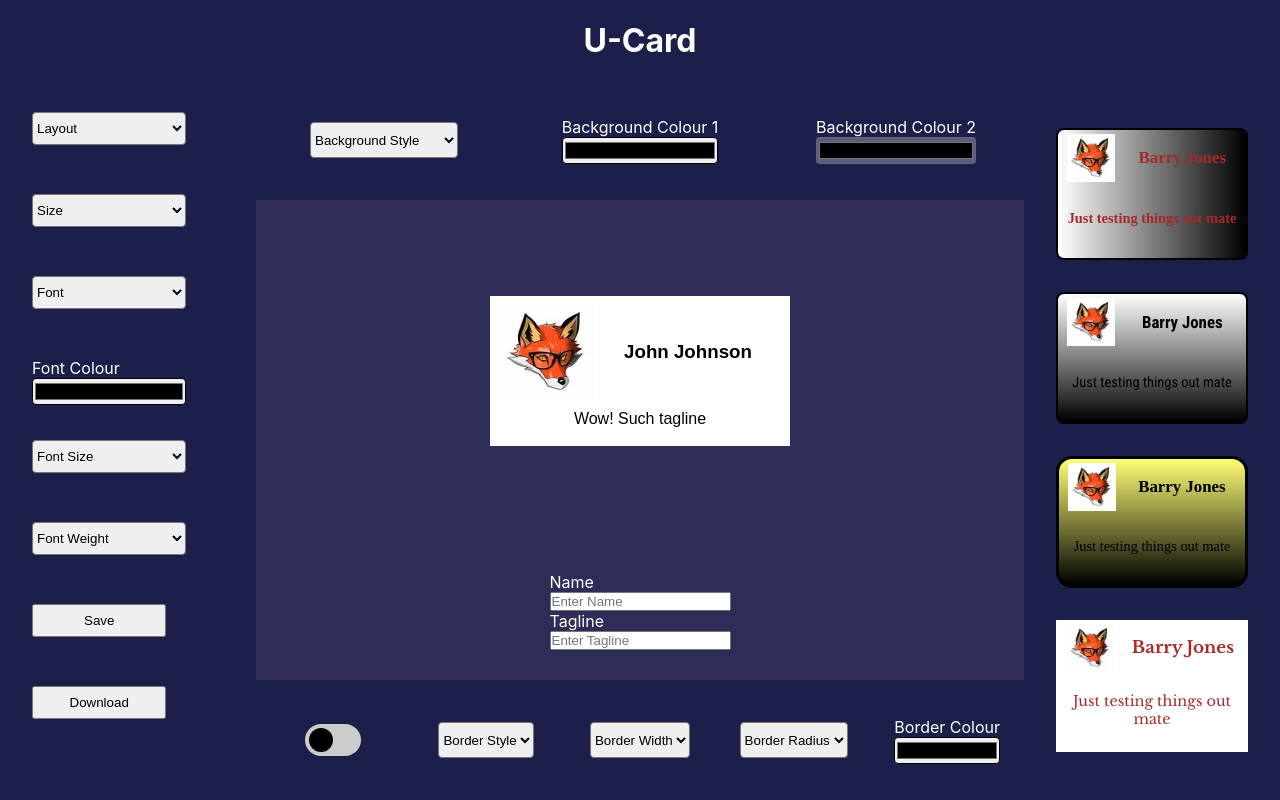
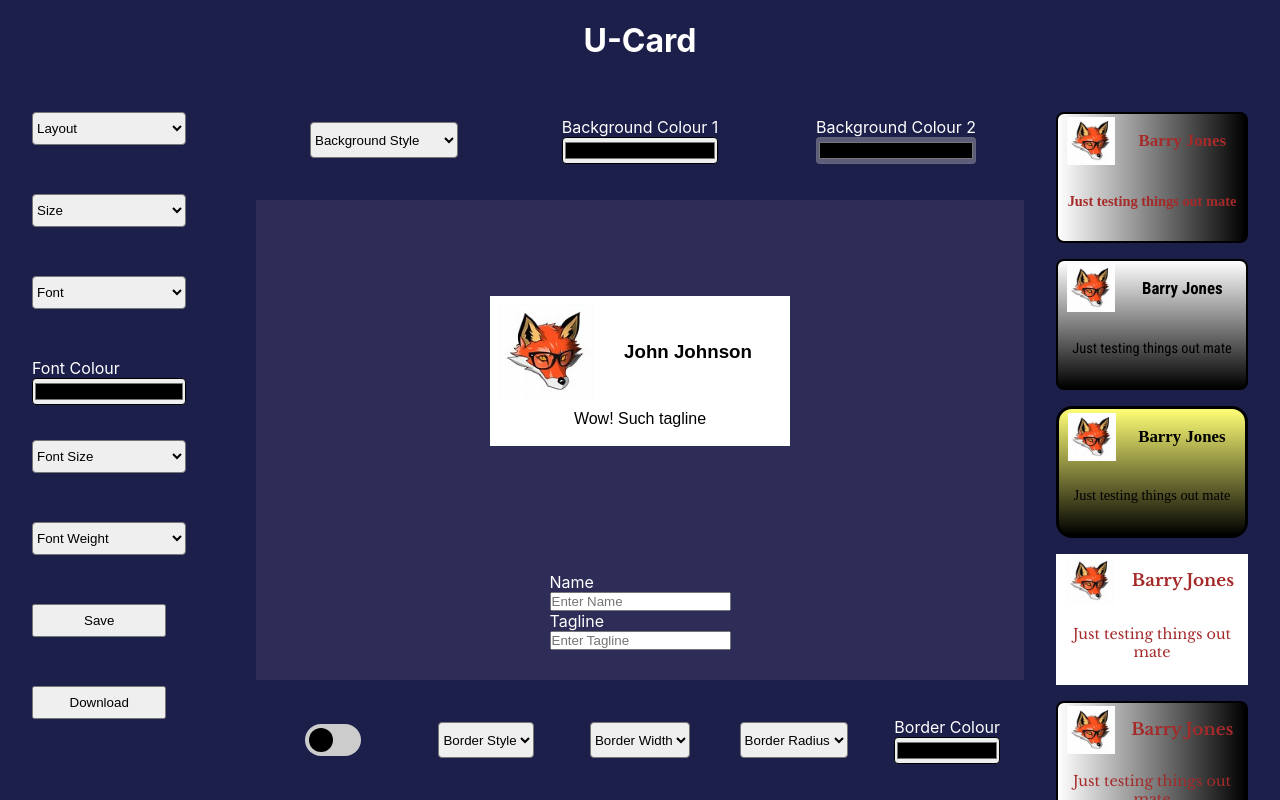
Before and after one commit to TomBirbeck/personal-card-designer, a React (Create React App) app: page / in a window 1280 px wide. Built offline with nearby package versions, Linux system fonts and the light colour scheme; a web font is replaced by a local one.

Commit message:
create handlesave function, currently stores in local storage, added scroll behavior on preview menu

```diff
--- a/src/components/LeftMenu/index.tsx
+++ b/src/components/LeftMenu/index.tsx
@@ -1,6 +1,7 @@
 import { ChangeEvent, useState, useContext } from 'react'
 import './LeftMenu.css'
 import cardDesignContext from '../../context';
+import { CardContext } from '../../types';
 
 const LeftMenu = () => {
 
@@ -33,6 +34,31 @@ const LeftMenu = () => {
     const handleTextAlign = (e: ChangeEvent<HTMLSelectElement>) => {
         setCardProperties({...cardProperties, font: e.target.value})
     }
+
+    const handleSave = (cardDesign : CardContext) => {
+        const cardStyles = {
+            backgroundStyle: cardDesign.backgroundStyle,
+            backgroundColorOne: cardDesign.backgroundColorOne,
+            backgroundColorTwo: cardDesign.backgroundColorTwo,
+            border: cardDesign.border,
+            borderStyle: cardDesign.borderStyle,
+            borderWidth: cardDesign.borderWidth,
+            borderColor: cardDesign.borderColor,
+            font: cardDesign.font,
+            fontColor: cardDesign.fontColor,
+            fontWeight: cardDesign.fontWeight,
+            fontSize: cardDesign.fontSize,
+        }
+        localStorage.setItem('cardStyles', JSON.stringify(cardStyles))
+
+    }
+
+    // const stored = localStorage.getItem('cardStyles')
+
+    // if (stored) {
+
+    //     console.log(JSON.parse(stored))
+    // }
 
     return (<div className="left-menu">
         <select
@@ -96,7 +122,7 @@ const LeftMenu = () => {
         Upload your photo
         <input style={{width: '5rem'}} type='file' accept='image/*'/>
         </label> */}
-        <button className='buttons'>Save</button>
+        <button className='buttons' onClick={()=> {handleSave(cardProperties)}}>Save</button>
         <button className='buttons'>Download</button>
     </div>
     )
--- a/src/components/RightMenu/RightMenu.css
+++ b/src/components/RightMenu/RightMenu.css
@@ -4,5 +4,13 @@
     padding: 2rem;
     display: flex;
     flex-direction: column;
-    justify-content: space-around;
+    gap: 1rem;
+    overflow-y: scroll;
+    -ms-overflow-style: none;  /* IE and Edge */
+    scrollbar-width: none;  /* Firefox */
 }
+
+/* Hide scrollbar for Chrome, Safari and Opera */
+.right-menu::-webkit-scrollbar {
+    display: none;
+  }
--- a/src/components/RightMenu/index.tsx
+++ b/src/components/RightMenu/index.tsx
@@ -2,6 +2,7 @@ import PreviewCard from '../PreviewCard'
 import './RightMenu.css'
 
 const people = [{
+    id: 1,
     backgroundStyle: 'gradLeft',
     backgroundColorOne: '#ffffff',
     backgroundColorTwo: '#000000',
@@ -16,6 +17,7 @@ const people = [{
     fontWeight: 700,
 },
 {
+    id: 2,
     backgroundStyle: 'gradTop',
     backgroundColorOne: '#ffffff',
     backgroundColorTwo: '#000000',
@@ -28,6 +30,7 @@ const people = [{
     fontSize: 22,
 },
 {
+    id: 3,
     backgroundStyle: 'gradTop',
     backgroundColorOne: '#ffff76',
     backgroundColorTwo: '#000000',
@@ -38,6 +41,7 @@ const people = [{
     borderColor: '#000000'
 },
 {
+    id: 4,
     backgroundStyle: 'solid',
     backgroundColorOne: '#ffffff',
     backgroundColorTwo: '#000000',
@@ -50,6 +54,34 @@ const people = [{
     // borderWidth: 2,
     // borderColor: '#000000'
 },
+{
+    id: 5,
+    backgroundStyle: 'gradLeft',
+    backgroundColorOne: '#ffffff',
+    backgroundColorTwo: '#000000',
+    font: 'Libre Baskerville',
+    fontSize: 18,
+    fontColor: '#a52a2a',
+    border: true,
+    borderStyle: 'solid',
+    borderRadius: 0.5,
+    borderWidth: 2,
+    borderColor: '#000000'
+},
+{
+    id: 6,
+    backgroundStyle: 'gradLeft',
+    backgroundColorOne: '#ffffff',
+    backgroundColorTwo: '#000000',
+    font: 'Libre Baskerville',
+    fontSize: 18,
+    fontColor: '#a52a2a',
+    border: true,
+    borderStyle: 'solid',
+    borderRadius: 0.5,
+    borderWidth: 2,
+    borderColor: '#000000'
+},
 ]
 
 const RightMenu = () => {
@@ -57,6 +89,7 @@ const RightMenu = () => {
         <div className='right-menu'>
             {people.map((person) => { return (
                 <PreviewCard
+                key={person.id}
                 backgroundStyle={person.backgroundStyle}
                 backgroundColorOne={person.backgroundColorOne}
                 backgroundColorTwo={person.backgroundColorTwo}
```
